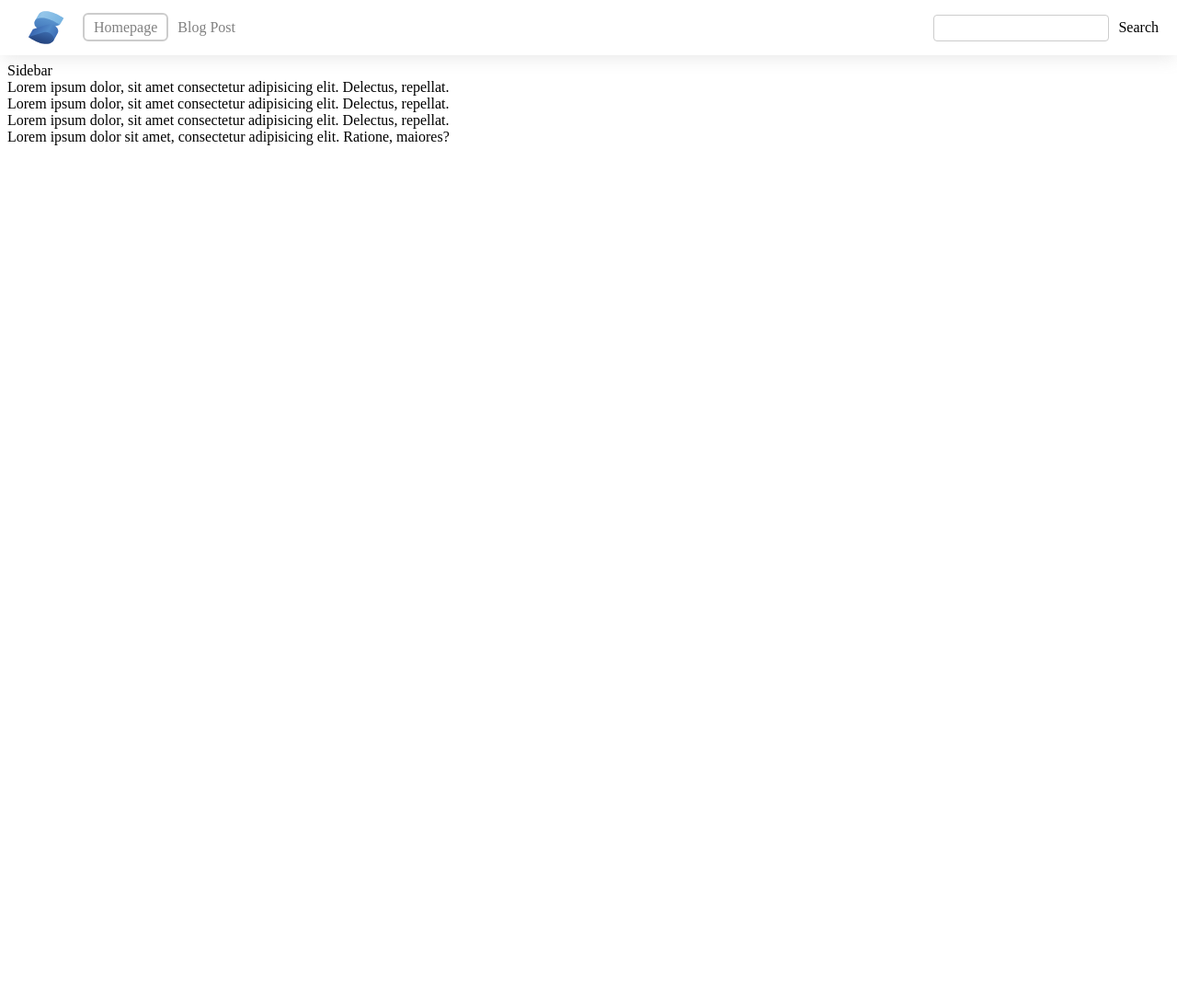
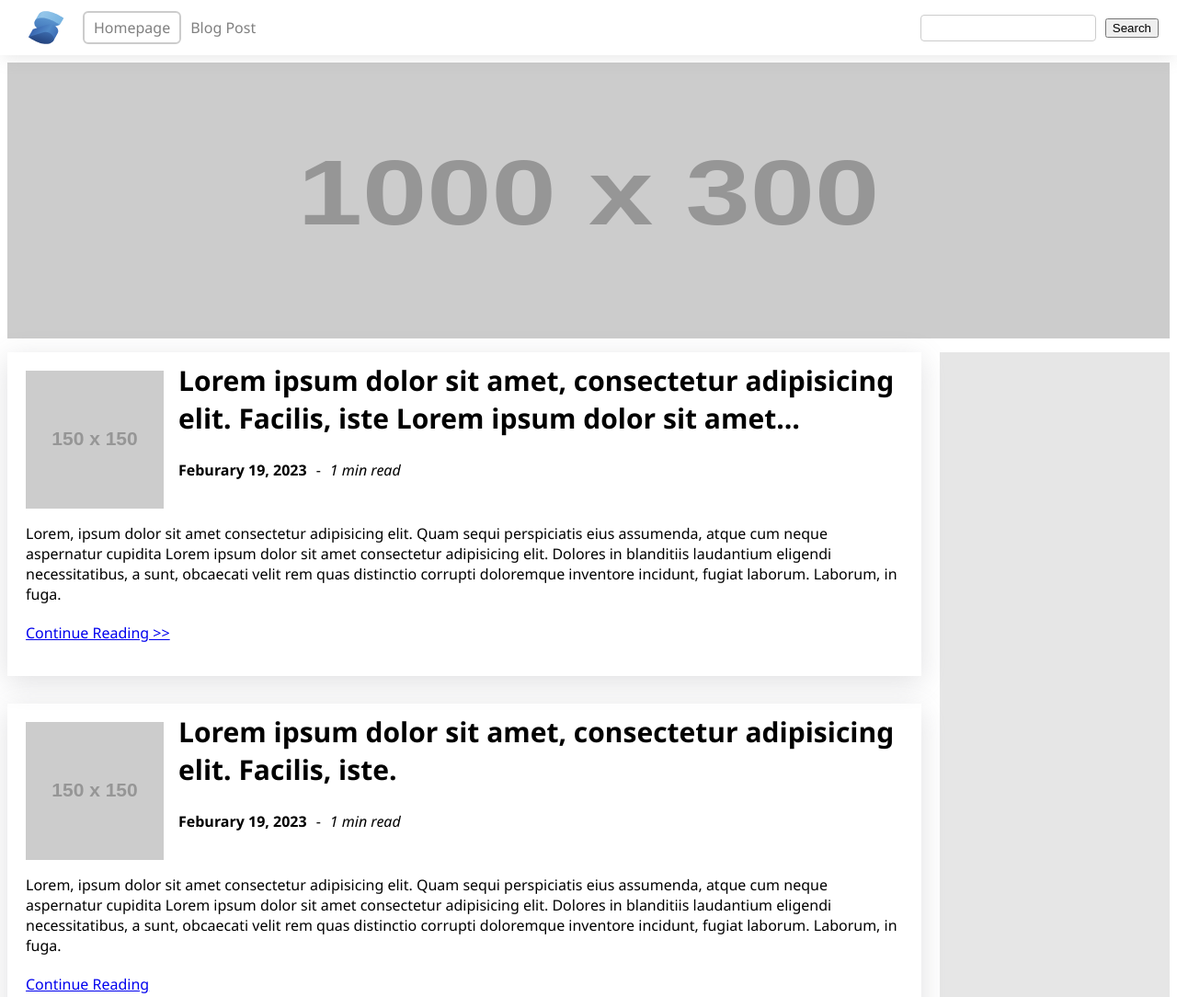
Before and after one commit to truongtom1993/Frontend-Web-Developer_css_webLayout_websiteComponents, a plain HTML site: page index.html in a window 1280 px wide. Shown: the top 1084 px of the page at 92% size. Before the commit the page ends 800 px from the top, so only its background shows below. Drawn offline with Linux system fonts and the light colour scheme; placeholder pictures from the web are drawn by us.

Commit message:
thiết kế layout bằng grid

```diff
--- a/index.html
+++ b/index.html
@@ -5,7 +5,7 @@
 	<meta charset="UTF-8">
 	<meta http-equiv="X-UA-Compatible" content="IE=edge">
 	<meta name="viewport" content="width=device-width, initial-scale=1.0">
-	<link rel="stylesheet" href="/styles/index.css">
+	<link rel="stylesheet" href="/styles/mobile.css">
 	<link rel="stylesheet" href="/styles/tablet.css">
 	<link rel="stylesheet" href="/styles/desktop.css">
 	<title>Learn Udacity</title>
@@ -14,29 +14,90 @@
 <body>
 	<header>
 		<div class="header_left">
-				<img src="/logo.svg" alt="logo_header" id="logo_header">
+			<img src="/logo.svg" alt="logo_header" id="logo_header">
 			<ul class="navlink_header">
 				<li><a href="/" class="active">Homepage</a></li>
 				<li><a href="/blogs-post">Blog Post</a></li>
 			</ul>
 		</div>
 		<div class="header_right">
-			<label for="search_header"><input type="text" id="search_header"><span>Search</span></label>
+			<label for="search_header"><input type="text" id="search_header"><button>Search</button></label>
 		</div>
 	</header>
 	<main class="container">
-		<section>Sidebar</section>
-		<section>
-			<article>
-				Lorem ipsum dolor, sit amet consectetur adipisicing elit. Delectus, repellat.
-			</article>
-			<article>
-				Lorem ipsum dolor, sit amet consectetur adipisicing elit. Delectus, repellat.
-			</article>
-			<article>
-				Lorem ipsum dolor, sit amet consectetur adipisicing elit. Delectus, repellat.
-			</article>
+		<div class="banner">
+			<img src="https://via.placeholder.com/1000x300.webp/C5C5C5/FFFFFF/?text=Banner" alt="This is banner" id="banner">
+		</div>
+
+		<section class="main_homepage">
+			<div class="main_homepage_articles">
+				<article class="article_homepage">
+					<div class="article_header">
+						<img src="https://via.placeholder.com/150.webp/C5C5C5/FFFFFF/?text=Image" alt="Article Image" class="article_image">
+						<div class="article_header_right">
+							<h2>Lorem ipsum dolor sit amet, consectetur adipisicing elit. Facilis, iste Lorem ipsum dolor sit amet consectetur adipisicing elit. Accusamus, accusantium?</h2>
+							<div class="article_header_right_detail">
+								<strong>Feburary 19, 2023</strong>
+								<span class="separate">-</span>
+								<em>1 min read</em>
+							</div>
+						</div>
+					</div>
+					<p class="article_content">
+						Lorem, ipsum dolor sit amet consectetur adipisicing elit. Quam sequi perspiciatis eius assumenda, atque cum
+						neque aspernatur cupidita Lorem ipsum dolor sit amet consectetur adipisicing elit. Dolores in blanditiis laudantium eligendi necessitatibus, a sunt, obcaecati velit rem quas distinctio corrupti doloremque inventore incidunt, fugiat laborum. Laborum, in fuga.
+					</p>
+					<div class="article_footer">
+						<a href="#" class="continue_reading">Continue Reading >></a>
+					</div>
+				</article>
+				<article class="article_homepage">
+					<div class="article_header">
+						<img src="https://via.placeholder.com/150.webp/C5C5C5/FFFFFF/?text=Image" alt="Article Image" class="article_image">
+						<div class="article_header_right">
+							<h2>Lorem ipsum dolor sit amet, consectetur adipisicing elit. Facilis, iste.</h2>
+							<div class="article_header_right_detail">
+								<strong>Feburary 19, 2023</strong>
+								<span class="separate">-</span>
+								<em>1 min read</em>
+							</div>
+						</div>
+					</div>
+					<p class="article_content">
+						Lorem, ipsum dolor sit amet consectetur adipisicing elit. Quam sequi perspiciatis eius assumenda, atque cum
+						neque aspernatur cupidita Lorem ipsum dolor sit amet consectetur adipisicing elit. Dolores in blanditiis laudantium eligendi necessitatibus, a sunt, obcaecati velit rem quas distinctio corrupti doloremque inventore incidunt, fugiat laborum. Laborum, in fuga.
+					</p>
+					<div class="article_footer">
+						<a href="#" class="continue_reading">Continue Reading</a>
+					</div>
+				</article>
+				<article class="article_homepage">
+					<div class="article_header">
+						<img src="https://via.placeholder.com/150.webp/C5C5C5/FFFFFF/?text=Image" alt="Article Image" class="article_image">
+						<div class="article_header_right">
+							<h2>Lorem ipsum dolor sit amet, consectetur adipisicing elit. Facilis, iste.</h2>
+							<div class="article_header_right_detail">
+								<strong>Feburary 19, 2023</strong>
+								<span class="separate">-</span>
+								<em>1 min read</em>
+							</div>
+						</div>
+					</div>
+					<p class="article_content">
+						Lorem, ipsum dolor sit amet consectetur adipisicing elit. Quam sequi perspiciatis eius assumenda, atque cum
+						neque aspernatur cupidita Lorem ipsum dolor sit amet consectetur adipisicing elit. Dolores in blanditiis laudantium eligendi necessitatibus, a sunt, obcaecati velit rem quas distinctio corrupti doloremque inventore incidunt, fugiat laborum. Laborum, in fuga.
+					</p>
+					<div class="article_footer">
+						<a href="#" class="continue_reading">Continue Reading</a>
+					</div>
+				</article>
+
+			</div>
+			<div class="main_homepage_sidebar">
+
+			</div>
 		</section>
+
 		<footer>Lorem ipsum dolor sit amet, consectetur adipisicing elit. Ratione, maiores?</footer>
 	</main>
 
--- a/styles/desktop.css
+++ b/styles/desktop.css
@@ -4,6 +4,19 @@
 	}
 	.header_right {
 		display: flex;
-
+	}
+	.main_homepage {
+		grid-template-columns: auto 300px;
+	}
+	.main_homepage_articles {
+		grid-template-columns: auto auto;
+		grid-gap: 50px;
+	}
+	.main_homepage_sidebar {
+		display: flex;
+	}
+	.article_image {
+		width: 100%;
+		height: auto;
 	}
 }
--- a/styles/index.css
+++ /dev/null
@@ -1,62 +0,0 @@
-:root{
-	--color-primary: #024ca9;
-}
-header {
-	align-items: center;
-	backdrop-filter: blur(10px);
-	background-color: #fff;
-	box-shadow: 0 4px 20px -2px rgba(128, 128, 128, 0.199);
-	display: flex;
-	height: 60px;
-	left: 0;
-	position: fixed;
-	right: 0;
-	top: 0;
-	justify-content: space-between;
-	padding-right: 20px;
-}
-
-.header_left {
-	display: flex;
-	align-items: center;
-}
-
-#logo_header {
-	height: 40px;
-	width: 40px;
-	margin-left: 30px;
-}
-.container {
-	padding-top: 60px;
-}
-.navlink_header {
-	align-items: center;
-	display: flex;
-	list-style-type: none;
-	padding-left: 20px;
-}
-.navlink_header li a {
-	color: gray;
-	margin-right: 10px;
-	text-decoration: none;
-}
-.navlink_header li a.active {
-	border: 2px solid #ccc;
-	border-radius: 6px;
-	padding: 5px 10px;
-}
-.navlink_header li a:hover {
-	color: rgb(105, 105, 105);
-}
-.header_right {
-	display: none;
-	align-items: center;
-}
-#search_header {
-	padding: 6px;
-	border: 1px solid #ccc;
-	border-radius: 4px;
-	outline: none;
-	margin-right: 10px;
-	color: var(	--color-primary);
-}
--- /dev/null
+++ b/styles/mobile.css
@@ -0,0 +1,149 @@
+:root {
+	--color-primary: #024ca9;
+}
+body {
+	font-family: 'Segoe UI', Tahoma, Geneva, Verdana, sans-serif;
+}
+header {
+	align-items: center;
+	backdrop-filter: blur(10px);
+	background-color: #fff;
+	box-shadow: 0 4px 20px -2px rgba(128, 128, 128, 0.199);
+	display: flex;
+	height: 60px;
+	justify-content: space-between;
+	left: 0;
+	padding-right: 20px;
+	position: fixed;
+	right: 0;
+	top: 0;
+}
+
+.header_left {
+	align-items: center;
+	display: flex;
+}
+
+#logo_header {
+	height: 40px;
+	margin-left: 30px;
+	width: 40px;
+}
+.container {
+	display: flex;
+	flex-direction: column;
+	min-height: 100vh;
+	padding-top: 60px;
+}
+.navlink_header {
+	align-items: center;
+	display: flex;
+	list-style-type: none;
+	padding-left: 20px;
+}
+.navlink_header li a {
+	color: gray;
+	margin-right: 10px;
+	text-decoration: none;
+}
+.navlink_header li a.active {
+	border: 2px solid #ccc;
+	border-radius: 6px;
+	padding: 5px 10px;
+}
+.navlink_header li a:hover {
+	color: rgb(105, 105, 105);
+}
+.header_right {
+	align-items: center;
+	display: none;
+}
+#search_header {
+	border: 1px solid #ccc;
+	border-radius: 4px;
+	color: var(--color-primary);
+	margin-right: 10px;
+	outline: none;
+	padding: 6px;
+}
+.container {
+	margin-left: auto;
+	margin-right: auto;
+}
+#banner {
+	height: 300px;
+	margin-bottom: 10px;
+	width: 100%;
+}
+.main_homepage_articles {
+	display: grid;
+	grid-row-gap: 30px;
+	grid-template-columns: auto;
+	margin-right: 20px;
+}
+.article_homepage {
+	padding: 10px;
+	box-shadow: rgba(100, 100, 111, 0.2) 0px 7px 29px 0px;
+	display: flex;
+	flex-direction: column;
+}
+.article_image{
+	width: 100%;
+	max-height: 210px;
+}
+.article_header {
+	display: flex;
+	flex-direction: column;
+}
+
+.article_header_right {
+	padding-left: 0px;
+	margin-top: 10px;
+	margin-bottom: 10px;
+}
+.article_header_right h2{
+	font-size: 24px;
+	margin-top: 0;
+	display:-webkit-box;
+	-webkit-line-clamp:2;
+	-webkit-box-orient: vertical;
+	overflow: hidden;
+	text-overflow: ellipsis;
+	word-break: break-word;
+}
+.article_header_right_detail {
+	display: flex;
+	grid-column-gap: 10px;
+	margin-top: auto;
+}
+.main_homepage {
+	border-bottom: 1px solid #ccc;
+	display: grid;
+	flex-grow: 1;
+	grid-template-columns: auto;
+	margin-bottom: 20px;
+}
+.article_content{
+	display:-webkit-box;
+	-webkit-line-clamp:5;
+	-webkit-box-orient: vertical;
+	overflow-y: hidden;
+	text-overflow: ellipsis;
+	word-break: break-word;
+	text-align: left;
+	margin-bottom: 20px;
+	flex-grow: 1;
+}
+.article_footer{
+	justify-self: end;
+	margin-bottom: 16px;
+}
+
+.main_homepage_sidebar {
+	background-color: #cccccc7c;
+	display: none;
+}
+
+footer {
+	margin-top: auto;
+}
--- a/styles/tablet.css
+++ b/styles/tablet.css
@@ -1,9 +1,34 @@
-@media (min-width: 768px) and (max-width: 1563px ){
-	.container{
+@media (min-width: 768px) {
+	.container {
 		max-width: 1280px;
 	}
 	.header_right {
 		display: flex;
 		align-items: center;
 	}
+	.main_homepage {
+		grid-template-columns: auto 250px;
+	}
+	.article_image {
+		width: auto;
+		height: auto;
+	}
+	.main_homepage_articles {
+		grid-template-columns: auto;
+	}
+	.main_homepage_sidebar {
+		display: flex;
+	}
+	.article_header_right h2 {
+		font-size: 30px;
+	}
+	.article_header {
+		flex-direction: row;
+	}
+	.article_header_right {
+		margin-top: -10px;
+		padding-left: 16px;
+	}
+	.article_homepage {
+		padding: 20px;}
 }
```
